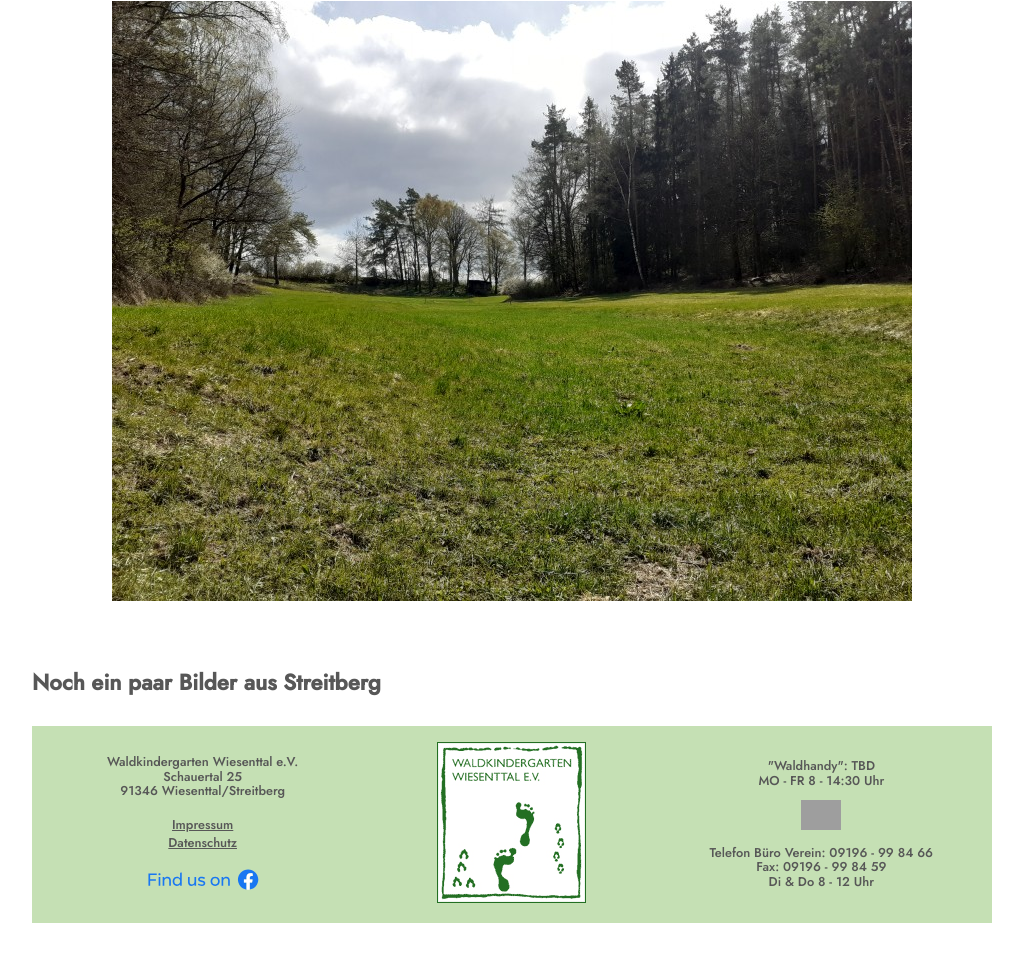
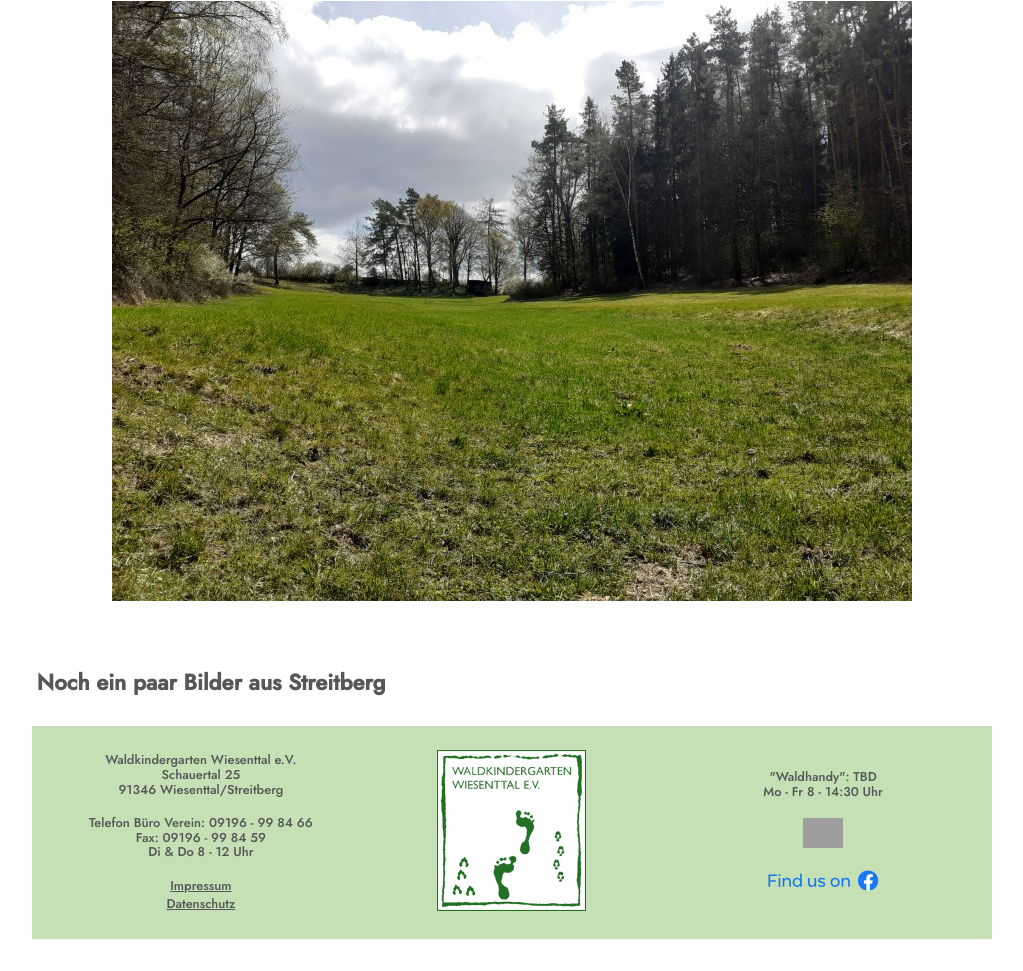
Before and after one commit to Switajski/wakiga, a Gatsby site: page /bilder in a window 1280 px wide. Shown: the part 1381-2352 px from the top of the page, without its empty margins (128-1151 px from the left). Built offline with nearby package versions, Linux system fonts and the light colour scheme; Gatsby itself is replaced by a stand-in of ours; grey boxes are pictures that could not be loaded.

Commit message:
Added download, optimized footer, updated content

```diff
--- a/gatsby-config.js
+++ b/gatsby-config.js
@@ -41,6 +41,14 @@ module.exports = {
       },
     },
     'gatsby-plugin-react-svg',
+    {
+      resolve: `gatsby-source-filesystem`,
+      options: {
+        name: `docx`,
+        path: `${__dirname}/src/content/download`,
+      },
+    },
+
     // this (optional) plugin enables Progressive Web App + Offline functionality
     // To learn more, visit: https://gatsby.dev/offline
     // `gatsby-plugin-offline`,
--- a/src/components/footer.js
+++ b/src/components/footer.js
@@ -16,10 +16,33 @@ const Footer = ({ address }) => {
             <TextBreaker>{address}</TextBreaker>
           </div>
           <div style={{ marginTop: "1.45em" }}>
+            <TextBreaker>
+              {`Telefon Büro Verein: 09196 - 99 84 66
+              Fax: 09196 - 99 84 59
+              Di & Do 8 - 12 Uhr`}
+            </TextBreaker>
+          </div>
+          <div style={{ marginTop: "1.45em" }}>
             <Link to="/impressum/">Impressum</Link>
           </div>
           <div style={{ marginTop: "0.3em" }}>
             <Link to="/datenschutz/">Datenschutz</Link>
+          </div>
+        </div>
+        <div style={{ margin: "0 auto", padding: "0.5rem", width: "100%", display: "flex", justifyContent: "center", alignItems: "center", verticalAlign: "middle" }}>
+          <a href="http://www.waldkindergarten-wiesenttal.de" title="Zum Verein">
+            <img src={logo} alt="Waldkindergarten Wiesenttal e.V." style={{ marginBottom: "0" }}/>
+          </a>
+        </div>
+        <div style={{ width: "100%", textAlign: "center" }}>
+          <TextBreaker>
+            {`"Waldhandy": TBD
+              Mo - Fr 8 - 14:30 Uhr`}
+          </TextBreaker>
+          <div style={{ marginTop: "1.45em", marginBottom: "0" }}>
+            <a style={{ marginTop: "1.45em", marginBottom: "0" }} href="mailto:info@waldkindergarten-plankenfels.de" title="Email an uns">
+              <img src={EmailIcon} alt="E-Mail" style={{ width: "2.5rem", marginBottom: "0" }}/>
+            </a>
           </div>
           <div style={{ marginTop: "1.45em" }}>
             <a href="https://www.facebook.com/waldkiga.plankenfels/" title="Find us on Facebook">
@@ -27,27 +50,6 @@ const Footer = ({ address }) => {
             </a>
           </div>
         </div>
-        <div style={{ margin: "0 auto", width: "100%", display: "flex", justifyContent: "center", alignItems: "center", verticalAlign: "middle" }}>
-          <a href="http://www.waldkindergarten-wiesenttal.de" title="Zum Verein">
-            <img src={logo} alt="Waldkindergarten Wiesenttal e.V." style={{ marginBottom: "0" }}/>
-          </a>
-        </div>
-        <div style={{ width: "100%", textAlign: "center" }}>
-          <TextBreaker>
-            {`"Waldhandy": TBD
-              MO - FR 8 - 14:30 Uhr`}
-          </TextBreaker>
-          <div>
-            <a href="mailto:info@waldkindergarten-wiesenttal.de" title="Email an uns">
-              <img src={EmailIcon} alt="Email" style={{marginBottom: "0.725rem", marginTop: "0.725rem", width: "2.5rem"}}/>
-            </a>
-          </div>
-          <TextBreaker>
-              {`Telefon Büro Verein: 09196 - 99 84 66
-              Fax: 09196 - 99 84 59
-              Di & Do 8 - 12 Uhr`}
-          </TextBreaker>
-        </div>
       </div>
     </footer>
   )
--- a/src/components/layout.js
+++ b/src/components/layout.js
@@ -38,14 +38,9 @@ const Layout = ({ children }) => {
           { url: "/bilder/", name: "Bilder", key: "6" },
         ]}
       />
-      <div
-        style={{
-          margin: `0 auto`,
-          maxWidth: 960,
-        }}
-      >
-        <main>{children}</main>
-          <Footer address={data.site.siteMetadata.address} />
+      <div style={{ margin: `0 auto`, maxWidth: 960 }}>
+        <main style={{paddingLeft: "0.3rem", paddingRight: "0.3rem"}}>{children}</main>
+        <Footer address={data.site.siteMetadata.address} />
       </div>
     </>
   )
```
Also changed, not shown: src/pages/downloads.js (+16 -7 lines), src/images/tippi.jpg, 8 other files.
